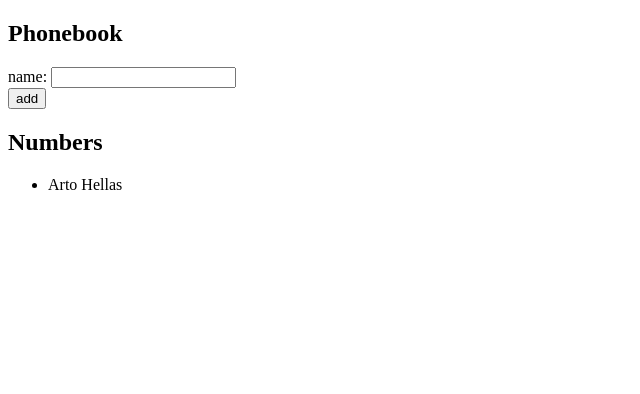
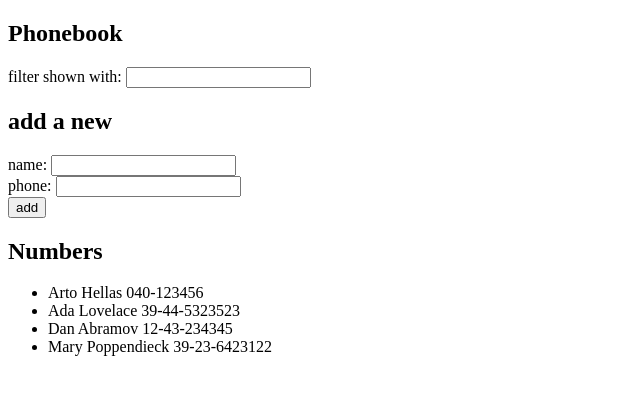
Before and after one commit to Daijaz/fullstack-open-exercises, a React (Vite) app in the folder part2/phone-agenda/: page / in a window 1280 px wide. Shown: the top 394 px of the page, without its empty margins (0-640 px from the left). Built offline with nearby package versions, Linux system fonts and the light colour scheme.

Commit message:
Commit for the part 2.9

```diff
--- a/part2/phone-agenda/src/App.jsx
+++ b/part2/phone-agenda/src/App.jsx
@@ -2,20 +2,27 @@
 
 const App = () => {
   const [persons, setPersons] = useState([
-    { name: 'Arto Hellas' }
+    { name: 'Arto Hellas', number: '040-123456', id: 1 },
+    { name: 'Ada Lovelace', number: '39-44-5323523', id: 2 },
+    { name: 'Dan Abramov', number: '12-43-234345', id: 3 },
+    { name: 'Mary Poppendieck', number: '39-23-6423122', id: 4 }
   ])
   const [newName, setNewName] = useState('')
+  const [newNumber, setNewNumber] = useState('')
+  const [newFilter, setNewFilter] = useState('')
 
   const addPerson = (event) => {
     event.preventDefault()
     const personObject = {
-      name: newName
+      name: newName,
+      number: newNumber
     }
     const alreadyUsed = persons.every(person => person.name !== newName)
 
     if (alreadyUsed) {
       setPersons(persons.concat(personObject))
       setNewName('')
+      setNewNumber('')
     } else {
       alert(`${newName} is already added to phonebook`)
     }
@@ -26,13 +33,32 @@
     setNewName(event.target.value)
   }
 
+  const handleNumberChange = (event) => {
+    console.log(event.target.value)
+    setNewNumber(event.target.value)
+  }
+
+  const handleFilterChange = (event) => {
+    console.log(event.target.value)
+    setNewFilter(event.target.value)
+  }
+
+  const filtered = persons.filter((person) =>
+    person.name.toLocaleLowerCase().includes(newFilter))
+
+  console.log(filtered)
 
   return (
     <div>
       <h2>Phonebook</h2>
+      filter shown with: <input onChange={handleFilterChange} />
       <form onSubmit={addPerson}>
+        <h2>add a new</h2>
         <div>
           name: <input onChange={handleNameChange}/>
+        </div>
+        <div>
+          phone: <input onChange={handleNumberChange}/>
         </div>
         <div>
           <button type="submit">add</button>
@@ -40,9 +66,11 @@
       </form>
       <h2>Numbers</h2>
       <ul>
-        {persons.map(person =>
-          <li key={person.name}>{person.name}</li>
-        )}
+        {
+          filtered.map(person =>
+            <li key={person.name}>{person.name} {person.number}</li>
+          )
+        }
       </ul>
 
 
```
